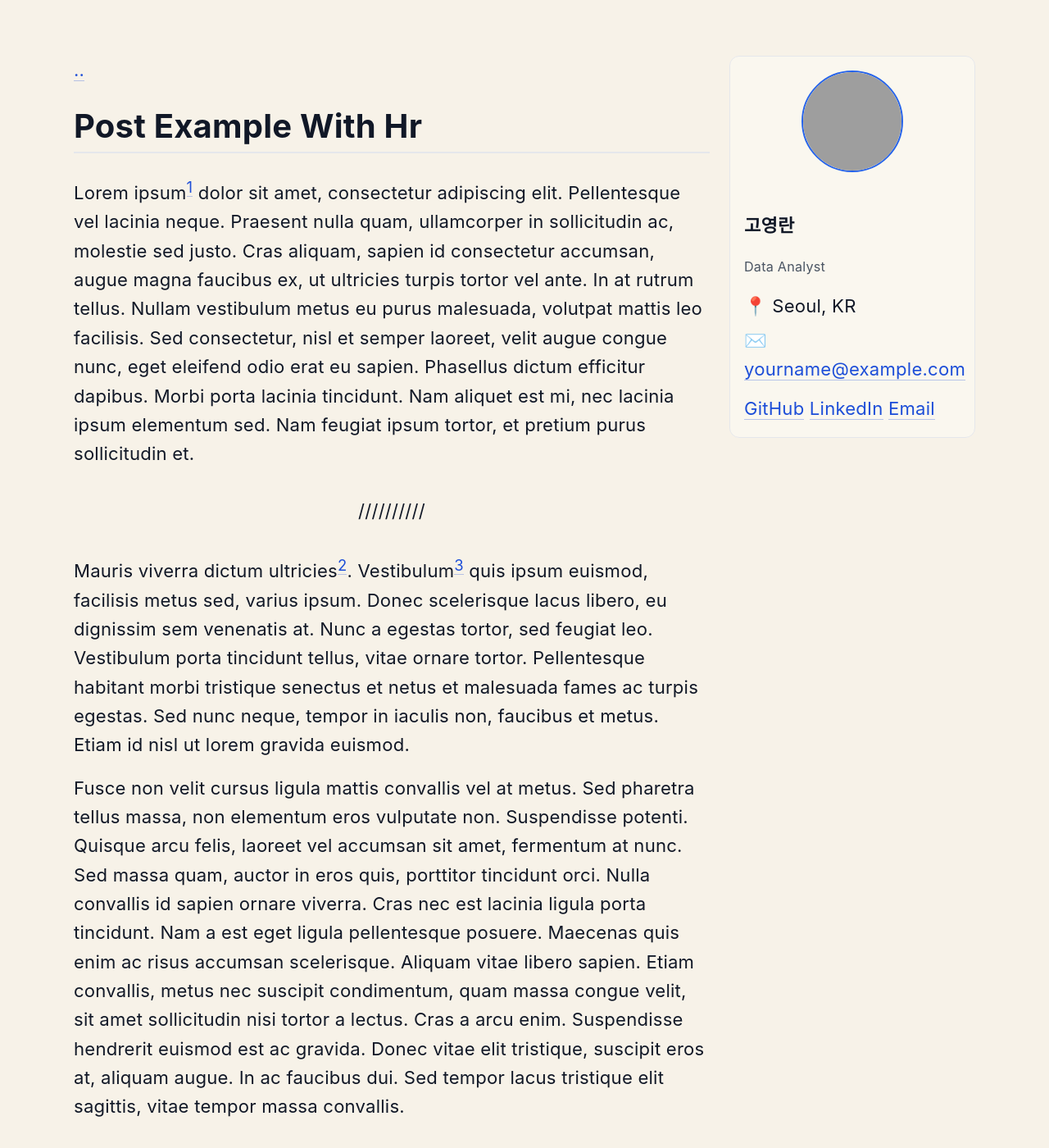
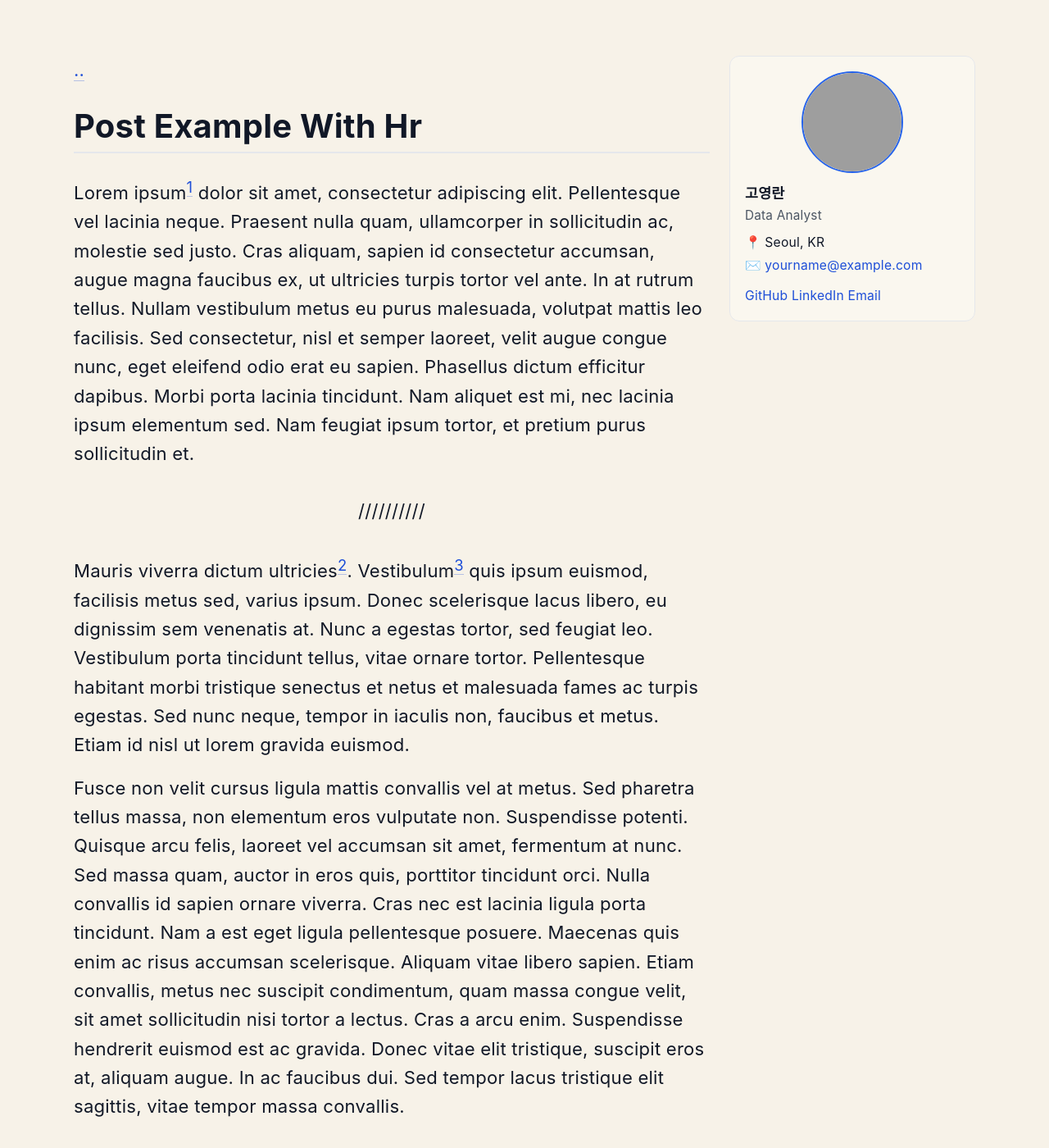
Before and after one commit to yeonglan/yeonglan.github.io, a Jekyll site: the page built from _posts/2020-07-09-post-example-with-hr.md, in a window 1280 px wide and 1400 px high. Shown: the whole window at 82% size. Built offline with Jekyll 4.4.1, drawn with Linux system fonts in a browser that asks for light colours; some web fonts are replaced; grey boxes are pictures that could not be loaded.

Commit message:
Update custom.scss

```diff
--- a/_sass/custom.scss
+++ b/_sass/custom.scss
@@ -137,3 +137,43 @@ code, pre {
                'Liberation Mono', 'Courier New', monospace;
   font-size: 0.95rem;
 }
+
+
+
+/* -------- Profile card text fix (wrap + size + spacing) -------- */
+.profile{
+  padding: 18px 18px;        /* 여백 넉넉히 */
+  font-size: .92rem;         /* 전체 글씨 크기 ↓ */
+  line-height: 1.55;
+  box-sizing: border-box;
+}
+
+.profile *{
+  max-width: 100%;           /* 상자 밖으로 못 나가게 */
+  overflow-wrap: anywhere;   /* 긴 이메일/URL 줄바꿈 */
+  word-break: break-word;
+}
+
+.profile h3{
+  font-size: 1.02rem;
+  margin: .25rem 0 .25rem;
+  font-weight: 700;
+}
+
+.profile .subtitle{
+  font-size: .9rem;
+  color: var(--muted);
+  margin: 0 0 .5rem;
+}
+
+/* 리스트/링크 정리 */
+.profile ul{
+  list-style: none;          /* 불릿 제거(원하면 지우고 기본 불릿 사용) */
+  padding-left: 0;
+  margin: 0 0 .75rem;
+}
+.profile li{ margin: .25rem 0; }
+.profile a{ text-decoration: none; border-bottom: 0; } /* 카드 안 링크 밑줄 제거 */
+
+/* 혹시 남는 얇은 줄(테마 hr 등) 숨기기 */
+.profile hr{ display:none; }
```
